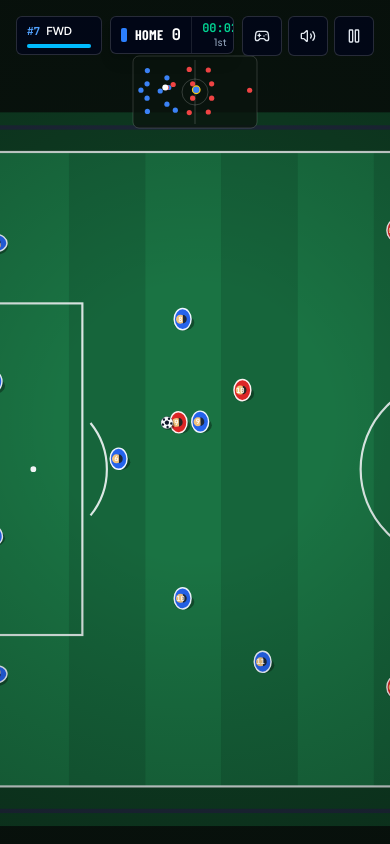
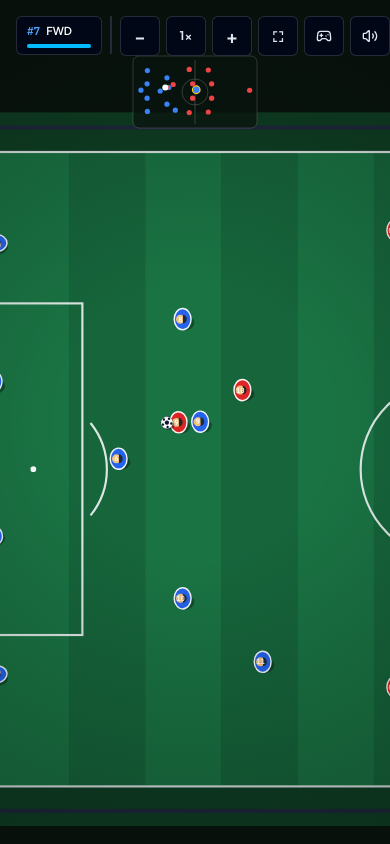
Before and after one commit to abidhasanrafi-seo/pitch-11, a React (Vite) app: page / in a window 390 px wide. Both pictures are taken after a click on the button "Kick Off Match". Built offline with nearby package versions, Linux system fonts and the light colour scheme; a web font is replaced by a local one.

Commit message:
Add fullscreen and zoom controls for mobile

```diff
--- a/src/App.tsx
+++ b/src/App.tsx
@@ -104,6 +104,61 @@ export default function App() {
       navigator.maxTouchPoints > 0
     );
   });
+
+  const [isFullscreen, setIsFullscreen] = useState(false);
+
+  const toggleFullscreen = useCallback(async () => {
+    try {
+      const el = document.documentElement as any;
+      if (!isFullscreen) {
+        if (el.requestFullscreen) {
+          await el.requestFullscreen();
+        } else if (el.webkitRequestFullscreen) {
+          el.webkitRequestFullscreen();
+        } else if (el.msRequestFullscreen) {
+          el.msRequestFullscreen();
+        }
+        setIsFullscreen(true);
+      } else {
+        if (document.exitFullscreen) {
+          await document.exitFullscreen();
+        } else if ((document as any).webkitExitFullscreen) {
+          (document as any).webkitExitFullscreen();
+        }
+        setIsFullscreen(false);
+      }
+    } catch (e) {
+      // Fallback: CSS fullscreen
+      setIsFullscreen((v) => !v);
+    }
+  }, [isFullscreen]);
+
+  const zoomIn = useCallback(() => {
+    const eng = engineRef.current!;
+    eng.cameraZoom = Math.min(2.0, (eng.cameraZoom || 1) + 0.15);
+  }, []);
+
+  const zoomOut = useCallback(() => {
+    const eng = engineRef.current!;
+    eng.cameraZoom = Math.max(0.6, (eng.cameraZoom || 1) - 0.15);
+  }, []);
+
+  const resetZoom = useCallback(() => {
+    const eng = engineRef.current!;
+    eng.cameraZoom = 1;
+  }, []);
+
+  useEffect(() => {
+    const onFsChange = () => {
+      setIsFullscreen(!!document.fullscreenElement);
+    };
+    document.addEventListener('fullscreenchange', onFsChange);
+    document.addEventListener('webkitfullscreenchange', onFsChange as any);
+    return () => {
+      document.removeEventListener('fullscreenchange', onFsChange);
+      document.removeEventListener('webkitfullscreenchange', onFsChange as any);
+    };
+  }, []);
 
   const [isPortrait, setIsPortrait] = useState(() => {
     if (typeof window === 'undefined') return false;
@@ -408,7 +463,11 @@ export default function App() {
   const awayPossPct = 100 - homePossPct;
 
   return (
-    <div className="relative h-screen w-screen overflow-hidden bg-[#08120c] text-slate-50">
+    <div
+      className={`relative h-screen w-screen overflow-hidden bg-[#08120c] text-slate-50 ${
+        isFullscreen ? 'fixed inset-0 z-[100] h-screen w-screen' : ''
+      }`}
+    >
       <canvas
         ref={canvasRef}
         onPointerMove={handleCanvasPointerMove}
@@ -680,6 +739,42 @@ export default function App() {
             </div>
 
             <div className="pointer-events-auto flex items-center gap-1.5 sm:gap-2">
+              <button
+                type="button"
+                onClick={zoomOut}
+                className="inline-flex h-10 w-10 items-center justify-center rounded-md border border-white/15 bg-slate-950/88 text-slate-200 transition-colors hover:bg-slate-800"
+                aria-label="Zoom out"
+                title="Zoom out"
+              >
+                <span className="text-lg font-bold leading-none">−</span>
+              </button>
+              <button
+                type="button"
+                onClick={resetZoom}
+                className="inline-flex h-10 w-10 items-center justify-center rounded-md border border-white/15 bg-slate-950/88 text-slate-200 transition-colors hover:bg-slate-800"
+                aria-label="Reset zoom"
+                title="Reset zoom"
+              >
+                <span className="text-xs font-bold">1x</span>
+              </button>
+              <button
+                type="button"
+                onClick={zoomIn}
+                className="inline-flex h-10 w-10 items-center justify-center rounded-md border border-white/15 bg-slate-950/88 text-slate-200 transition-colors hover:bg-slate-800"
+                aria-label="Zoom in"
+                title="Zoom in"
+              >
+                <span className="text-lg font-bold leading-none">+</span>
+              </button>
+              <button
+                type="button"
+                onClick={toggleFullscreen}
+                className="inline-flex h-10 w-10 items-center justify-center rounded-md border border-white/15 bg-slate-950/88 text-slate-200 transition-colors hover:bg-slate-800"
+                aria-label={isFullscreen ? 'Exit fullscreen' : 'Fullscreen'}
+                title={isFullscreen ? 'Exit fullscreen' : 'Fullscreen'}
+              >
+                <span className="text-sm font-bold">{isFullscreen ? '✕' : '⛶'}</span>
+              </button>
               <button
                 type="button"
                 onClick={() => setShowTouchControls((v) => !v)}
--- a/src/game/renderer.ts
+++ b/src/game/renderer.ts
@@ -45,7 +45,7 @@ function renderMatchPitch(
   ctx.fillRect(0, 0, w, h);
 
   const baseScale = w < 768 ? Math.max(w / 900, h / 960) * 0.82 : Math.max(w / 1280, h / 820) * 0.96;
-  const scale = Math.max(0.46, Math.min(1.12, baseScale));
+  const scale = Math.max(0.3, Math.min(1.6, baseScale * (engine.cameraZoom || 1)));
   const shakeX =
     engine.shakeAmount > 0.1 ? (Math.random() - 0.5) * engine.shakeAmount * 2 : 0;
   const shakeY =
```
